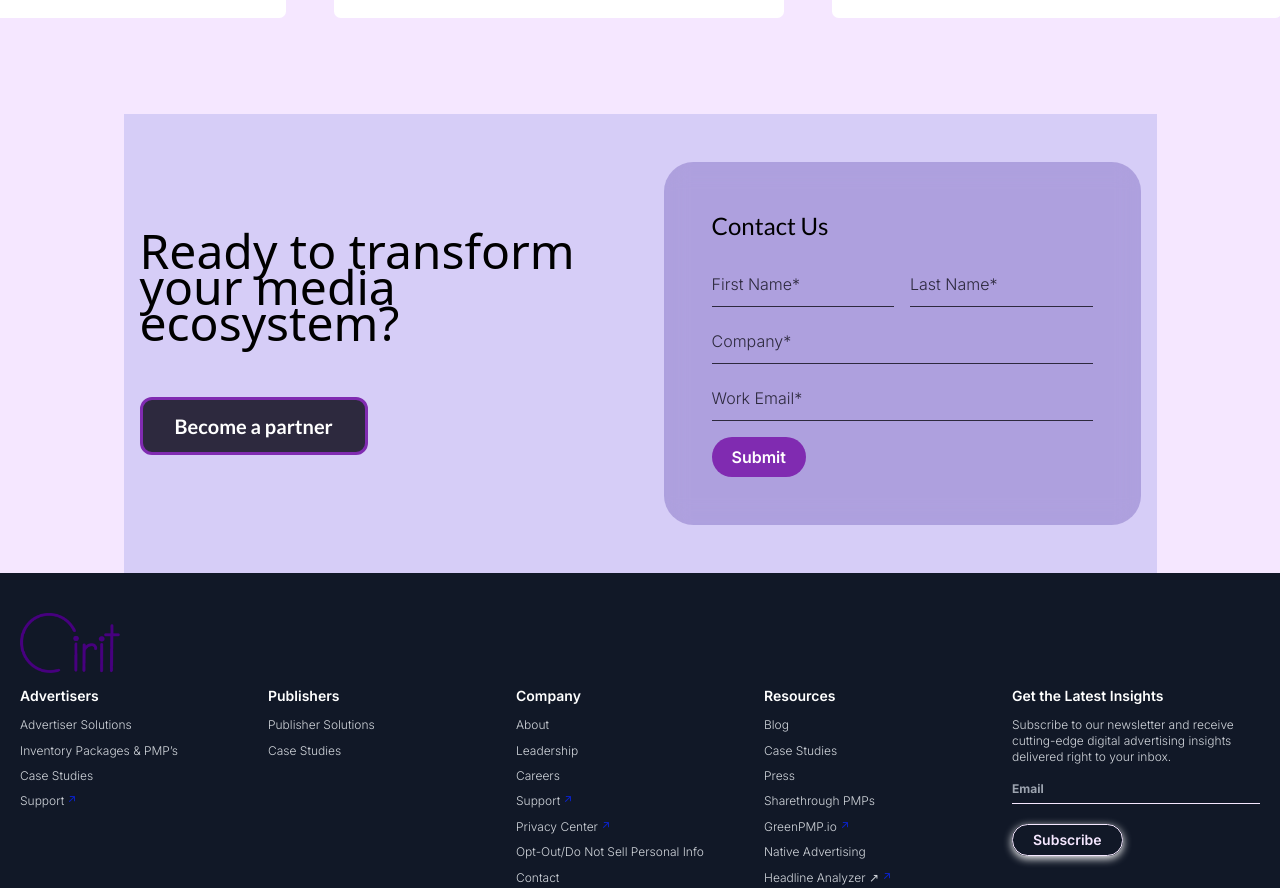
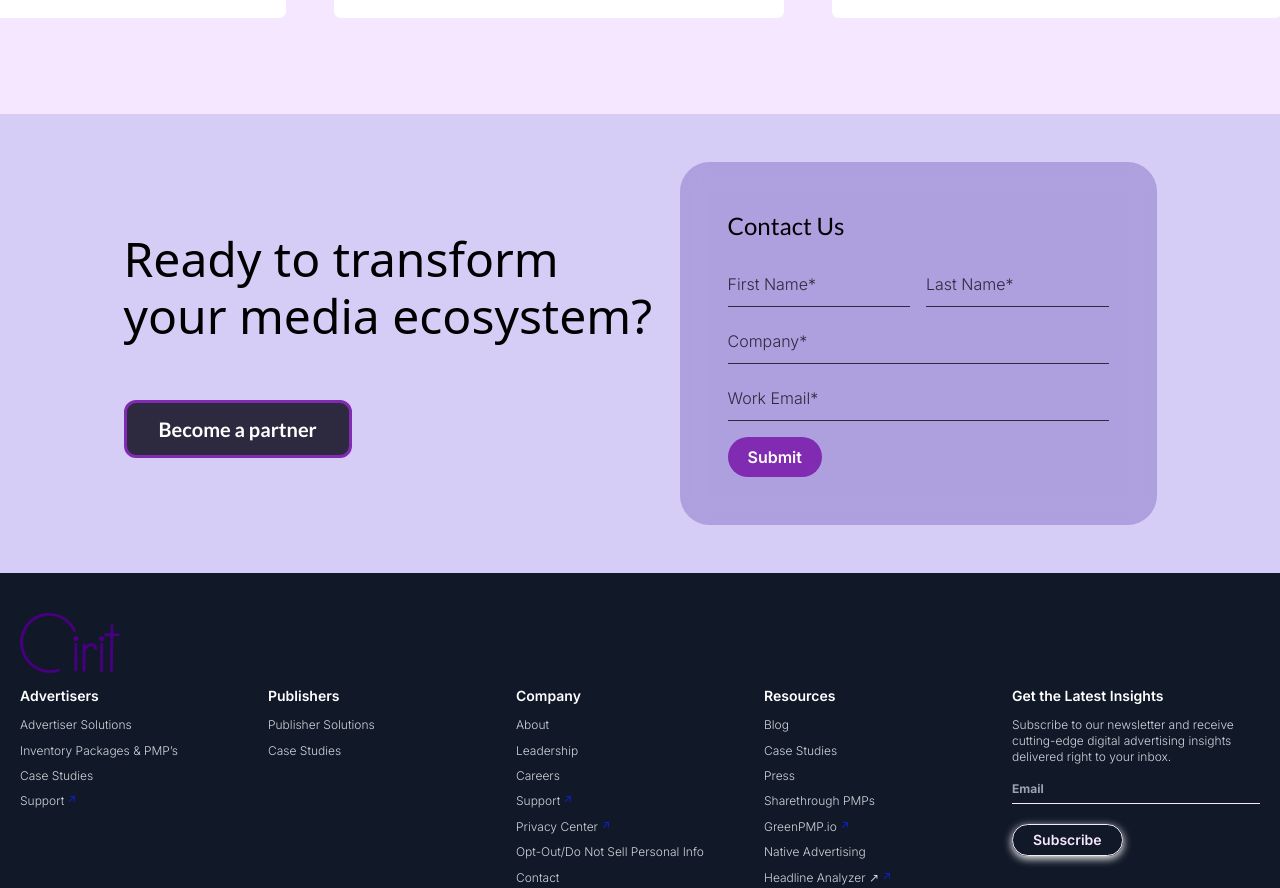
Before and after one commit to shivc868/airitlive, a Next.js app: page / in a window 1280 px wide. Shown: the part 2729-3617 px from the top of the page. Built offline with nearby package versions, Linux system fonts and the light colour scheme.

Commit message:
fix issue

```diff
--- a/components/common/contactus/ContactForm.tsx
+++ b/components/common/contactus/ContactForm.tsx
@@ -82,7 +82,7 @@ const ContactForm: React.FC = () => {
 
         <button
           type="submit"
-          className=" rounded-[92.265px] bg-purple text-white text-base font-semibold font-inter px-5 py-2 w-fit transition duration-300"
+          className=" rounded-[92.265px] bg-purple text-white text-base font-semibold font-inter px-5 py-2 w-fit transition duration-300 hover:bg-thunder hover:text-white"
         >
           Submit
         </button>
--- a/components/common/contactus/ContactUs.tsx
+++ b/components/common/contactus/ContactUs.tsx
@@ -3,14 +3,16 @@ import ContactForm from "./ContactForm";
 
 const ContactUs = () => {
   return (
-    <section className="bg-lavender py-9 xl:py-12 flex justify-between md:flex-row flex-col gap-5 items-center max-w-[1033px] mx-auto px-4">
-      <div className="lg:max-w-[558px] space-y-5 md:space-y-10 lg:space-y-14 w-full">
-        <h3 className="text-lg sm:text-xl md:text-3xl lg:text-[40px] xl:text-[48px]">
-          Ready to transform your media ecosystem?
-        </h3>
-        <button className="btn-primary">Become a partner </button>
+    <section className="bg-lavender py-9 xl:py-12 px-4">
+      <div className="flex justify-between md:flex-row flex-col gap-5 items-center max-w-[1033px] mx-auto">
+        <div className="lg:max-w-[558px] space-y-5 md:space-y-10 lg:space-y-14 w-full">
+          <h3 className="text-lg sm:text-xl md:text-3xl lg:text-[40px] xl:text-[48px] lg:leading-[119%]">
+            Ready to transform your media ecosystem?
+          </h3>
+          <button className="btn-primary">Become a partner </button>
+        </div>
+        <ContactForm />
       </div>
-      <ContactForm />
     </section>
   );
 };
```
